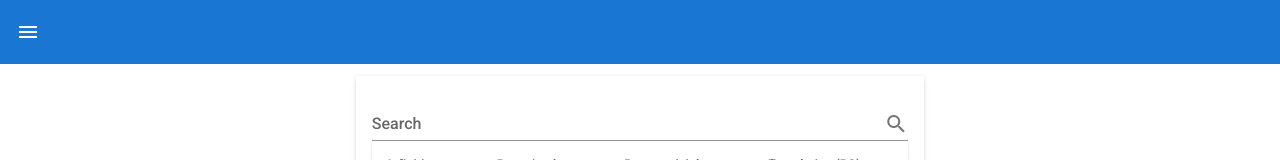
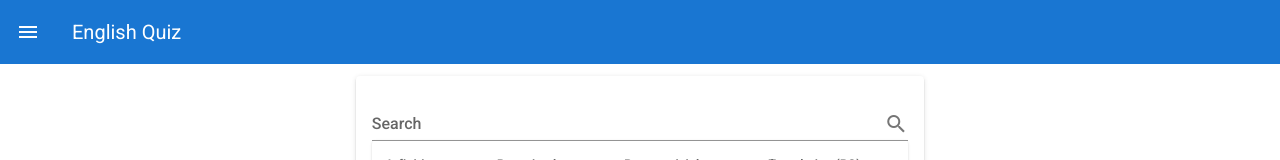
Before and after one commit to leonidgainar/english-quiz-nuxt, a Nuxt app: page / in a window 1280 px wide. Shown: the top 160 px of the page. Built offline with nearby package versions, Linux system fonts and the light colour scheme.

Commit message:
Added toolbar title

```diff
--- a/layouts/default.vue
+++ b/layouts/default.vue
@@ -18,8 +18,9 @@
         </v-list-item>
       </v-list>
     </v-navigation-drawer>
-    <v-app-bar fixed app flat color="primary">
-      <v-app-bar-nav-icon dark @click.stop="drawer = !drawer" />
+    <v-app-bar app dark fixed flat color="primary">
+      <v-app-bar-nav-icon @click.stop="drawer = !drawer" />
+      <v-toolbar-title>English Quiz</v-toolbar-title>
     </v-app-bar>
     <v-main>
       <v-container>
```
